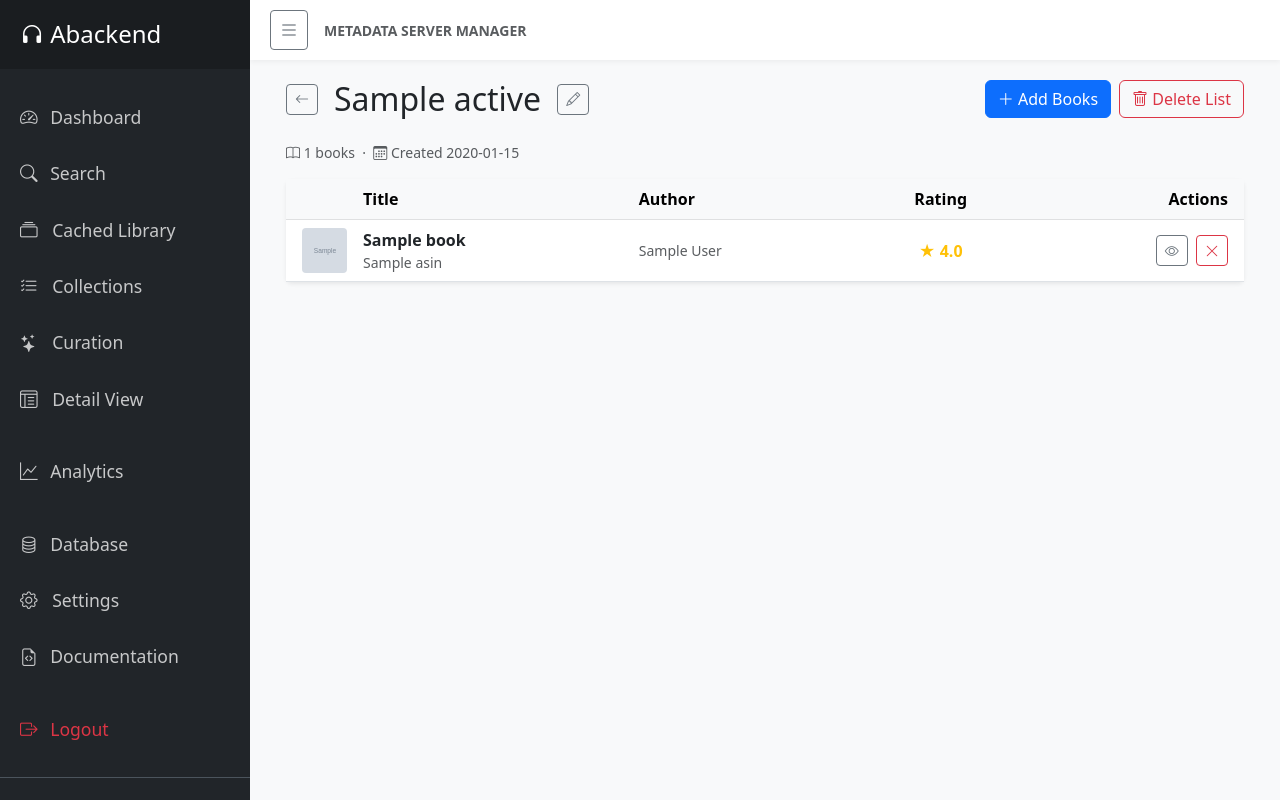
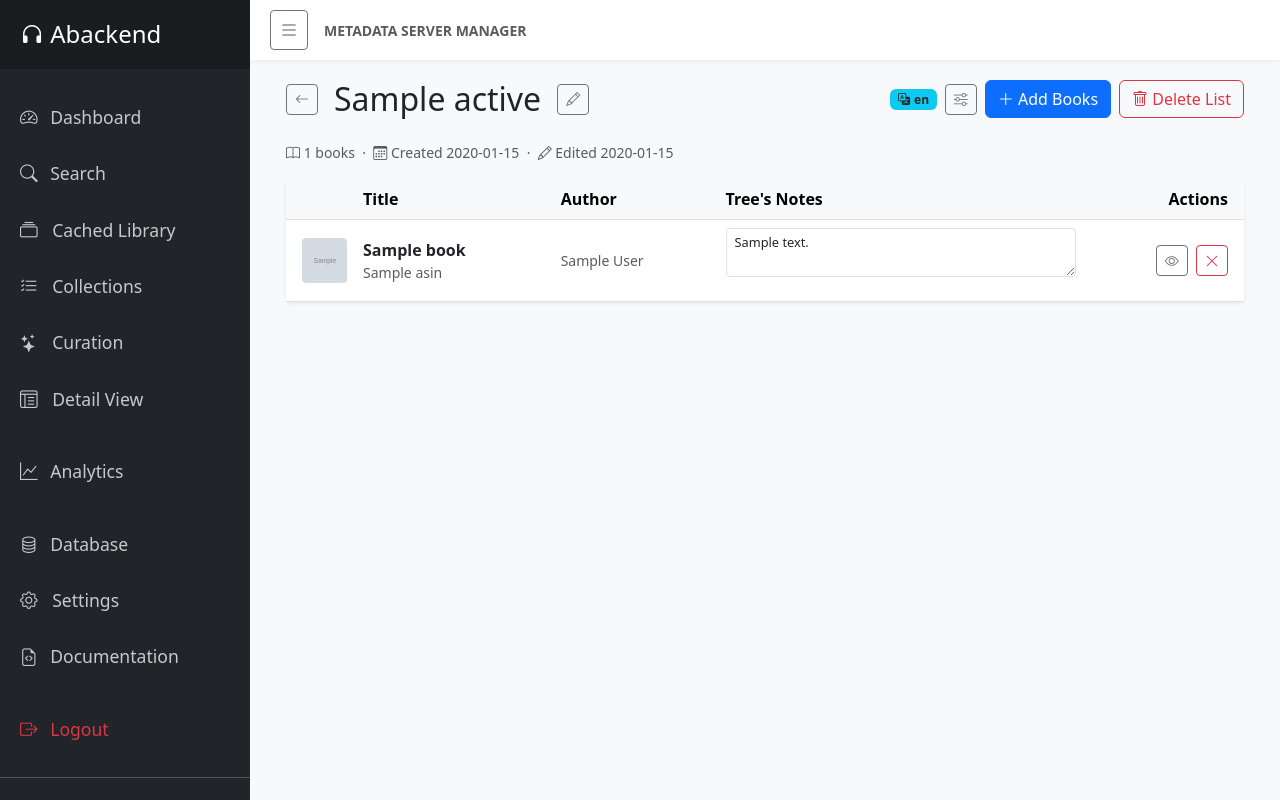
Before and after one commit to nreexy/abackend, a Python web app: template proxy_service/templates/curation.html in a window 1280 px wide. Run offline with Jinja, Linux system fonts and the light colour scheme; the template is opened without the code that fills it: most values are stand-ins (such as "Sample title", 1, 10 or a date in 2020); grey boxes marked "Sample" are stand-in pictures.

Commit message:
feat: add list metadata and item notes to curation service

```diff
--- a/proxy_service/app/database/__init__.py
+++ b/proxy_service/app/database/__init__.py
@@ -92,6 +92,9 @@ from .lists import (
     get_list_by_id,
     delete_list_by_id,
     update_list_name,
+    update_list_metadata,
+    set_item_note,
+    get_item_note,
     add_item_to_list,
     remove_item_from_list
 )
--- a/proxy_service/templates/curation.html
+++ b/proxy_service/templates/curation.html
@@ -18,7 +18,16 @@
         <i class="bi bi-pencil"></i>
       </button>
     </div>
-    <div class="d-flex gap-2">
+    <div class="d-flex gap-2 align-items-center">
+      {% if active_list.hidden %}
+      <span class="badge bg-secondary" title="Hidden from API responses"><i class="bi bi-eye-slash me-1"></i>Hidden</span>
+      {% endif %}
+      {% if active_list.language %}
+      <span class="badge bg-info text-dark"><i class="bi bi-translate me-1"></i>{{ active_list.language }}</span>
+      {% endif %}
+      <button class="btn btn-outline-secondary btn-sm" data-bs-toggle="modal" data-bs-target="#listSettingsModal" title="List settings">
+        <i class="bi bi-sliders"></i>
+      </button>
       <button class="btn btn-primary" data-bs-toggle="modal" data-bs-target="#addBookModal">
         <i class="bi bi-plus-lg"></i> Add Books
       </button>
@@ -32,6 +41,9 @@
   <p class="text-muted small mb-3">
     <i class="bi bi-book"></i> {{ active_list.count }} books &nbsp;·&nbsp;
     <i class="bi bi-calendar3"></i> Created {{ active_list.created_at.strftime('%Y-%m-%d') }}
+    {% if active_list.updated_at %}
+    &nbsp;·&nbsp; <i class="bi bi-pencil"></i> Edited {{ active_list.updated_at.strftime('%Y-%m-%d') }}
+    {% endif %}
   </p>
 
   <!-- Books Table -->
@@ -45,7 +57,7 @@
               <th style="width:60px;"></th>
               <th>Title</th>
               <th>Author</th>
-              <th class="text-center">Rating</th>
+              <th style="min-width:220px;">Tree's Notes</th>
               <th class="text-end pe-3">Actions</th>
             </tr>
           </thead>
@@ -62,16 +74,20 @@
                 {% endif %}
               </td>
               <td>
-                <div class="fw-semibold text-truncate" style="max-width:320px;" title="{{ book.title }}">{{ book.title }}</div>
+                <div class="fw-semibold text-truncate" style="max-width:280px;" title="{{ book.title }}">{{ book.title }}</div>
                 <div class="text-muted small">{{ book.asin }}</div>
               </td>
               <td class="text-muted small">{{ book.authors_str or '-' }}</td>
-              <td class="text-center">
-                {% if book.rating %}
-                <span class="text-warning fw-bold">★ {{ "%.1f"|format(book.rating) }}</span>
-                {% else %}
-                <span class="text-muted">—</span>
-                {% endif %}
+              <td>
+                <textarea
+                  class="note-field form-control form-control-sm"
+                  data-asin="{{ book.asin }}"
+                  rows="2"
+                  maxlength="500"
+                  placeholder="Add a note…"
+                  style="resize:vertical;min-height:2.5rem;font-size:0.8rem;border-color:#dee2e6;background:transparent;"
+                >{{ book.trees_notes or '' }}</textarea>
+                <div class="note-status text-muted" style="font-size:0.7rem;min-height:1rem;"></div>
               </td>
               <td class="text-end pe-3">
                 <a href="/detail_view?asin={{ book.asin }}" class="btn btn-sm btn-outline-secondary me-1" title="View Details">
@@ -183,6 +199,41 @@
     </div>
   </div>
 
+  <!-- List Settings Modal -->
+  <div class="modal fade" id="listSettingsModal" tabindex="-1">
+    <div class="modal-dialog">
+      <div class="modal-content">
+        <form action="/curation/{{ active_list._id }}/settings" method="post">
+          <div class="modal-header">
+            <h5 class="modal-title"><i class="bi bi-sliders me-2"></i>List Settings</h5>
+            <button type="button" class="btn-close" data-bs-dismiss="modal"></button>
+          </div>
+          <div class="modal-body">
+            <div class="mb-3">
+              <label class="form-label fw-semibold">Language</label>
+              <input type="text" class="form-control" name="language"
+                value="{{ active_list.language or '' }}"
+                placeholder="e.g. en, de, fr">
+              <div class="form-text">Used in API responses to identify the list's primary language.</div>
+            </div>
+            <div class="form-check form-switch">
+              <input class="form-check-input" type="checkbox" name="hidden" value="true" id="hiddenToggle"
+                {% if active_list.hidden %}checked{% endif %}>
+              <label class="form-check-label" for="hiddenToggle">
+                <strong>Hide from API</strong>
+                <div class="text-muted small">When enabled, this list is excluded from <code>GET /curation/lists</code> responses unless <code>include_hidden=true</code> is passed.</div>
+              </label>
+            </div>
+          </div>
+          <div class="modal-footer">
+            <button type="button" class="btn btn-secondary" data-bs-dismiss="modal">Cancel</button>
+            <button type="submit" class="btn btn-primary">Save</button>
+          </div>
+        </form>
+      </div>
+    </div>
+  </div>
+
   <!-- Rename Modal -->
   <div class="modal fade" id="renameModal" tabindex="-1">
     <div class="modal-dialog">
@@ -252,25 +303,53 @@
       container.innerHTML = '';
 
       books.forEach(book => {
-        const cover = book.cover || '';
         const authors = book.authors ? book.authors.join(', ') : (book.author || 'Unknown');
         const rating = book.rating ? `★ ${book.rating.toFixed(1)}` : '';
 
         const row = document.createElement('div');
         row.className = 'd-flex align-items-center gap-3 p-2 border-bottom hover-bg';
-        row.innerHTML = `
-          ${cover
-            ? `<img src="${cover}" style="width:40px;height:40px;object-fit:cover;border-radius:4px;flex-shrink:0;" alt="cover">`
-            : `<div style="width:40px;height:40px;background:#e9ecef;border-radius:4px;flex-shrink:0;display:flex;align-items:center;justify-content:center;"><i class="bi bi-book text-muted"></i></div>`
-          }
-          <div class="flex-grow-1 overflow-hidden">
-            <div class="fw-semibold text-truncate">${book.title}</div>
-            <div class="text-muted small text-truncate">${authors} ${rating ? '· ' + rating : ''}</div>
-          </div>
-          <button class="btn btn-sm btn-outline-primary flex-shrink-0" onclick="addBook('${book.asin}', this)">
-            <i class="bi bi-plus-lg"></i> Add
-          </button>
-        `;
+
+        // Cover image — src set via setAttribute, never via innerHTML interpolation
+        const coverEl = document.createElement('div');
+        coverEl.style.cssText = 'width:40px;height:40px;flex-shrink:0;border-radius:4px;overflow:hidden;';
+        if (book.cover) {
+          const img = document.createElement('img');
+          img.setAttribute('src', book.cover);
+          img.setAttribute('alt', 'cover');
+          img.style.cssText = 'width:100%;height:100%;object-fit:cover;';
+          coverEl.appendChild(img);
+        } else {
+          coverEl.style.cssText += 'background:#e9ecef;display:flex;align-items:center;justify-content:center;';
+          const icon = document.createElement('i');
+          icon.className = 'bi bi-book text-muted';
+          coverEl.appendChild(icon);
+        }
+
+        // Text block — textContent prevents any HTML injection
+        const textEl = document.createElement('div');
+        textEl.className = 'flex-grow-1 overflow-hidden';
+
+        const titleEl = document.createElement('div');
+        titleEl.className = 'fw-semibold text-truncate';
+        titleEl.textContent = book.title;
+
+        const metaEl = document.createElement('div');
+        metaEl.className = 'text-muted small text-truncate';
+        metaEl.textContent = rating ? `${authors} · ${rating}` : authors;
+
+        textEl.appendChild(titleEl);
+        textEl.appendChild(metaEl);
+
+        // Add button — asin stored in data attribute, handler attached via addEventListener
+        const btn = document.createElement('button');
+        btn.className = 'btn btn-sm btn-outline-primary flex-shrink-0';
+        btn.dataset.asin = book.asin;
+        btn.innerHTML = '<i class="bi bi-plus-lg"></i> Add';
+        btn.addEventListener('click', function () { addBook(this.dataset.asin, this); });
+
+        row.appendChild(coverEl);
+        row.appendChild(textEl);
+        row.appendChild(btn);
         container.appendChild(row);
       });
     }
@@ -325,6 +404,39 @@
         if (e.key === 'Enter') searchBooks();
       });
     });
+
+    // Auto-save notes on blur
+    let noteTimers = {};
+    document.querySelectorAll('.note-field').forEach(ta => {
+      const statusEl = ta.nextElementSibling;
+
+      ta.addEventListener('input', () => {
+        statusEl.textContent = '';
+        clearTimeout(noteTimers[ta.dataset.asin]);
+        noteTimers[ta.dataset.asin] = setTimeout(() => saveNote(ta, statusEl), 1200);
+      });
+
+      ta.addEventListener('blur', () => {
+        clearTimeout(noteTimers[ta.dataset.asin]);
+        saveNote(ta, statusEl);
+      });
+    });
+
+    async function saveNote(ta, statusEl) {
+      const asin = ta.dataset.asin;
+      const note = ta.value;
+      try {
+        const res = await fetch(`/curation/lists/${LIST_ID}/items/${asin}/note`, {
+          method: 'PUT',
+          headers: { 'Content-Type': 'application/json' },
+          body: JSON.stringify({ note })
+        });
+        statusEl.textContent = res.ok ? '✓ saved' : '⚠ error';
+        setTimeout(() => { statusEl.textContent = ''; }, 2000);
+      } catch {
+        statusEl.textContent = '⚠ error';
+      }
+    }
   </script>
 
   {% else %}
@@ -344,8 +456,16 @@
       <div class="card h-100 shadow-sm border-0">
         <div class="card-body">
           <div class="d-flex justify-content-between align-items-start mb-2">
-            <h5 class="card-title text-truncate mb-0" style="max-width:80%;" title="{{ lst.name }}">{{ lst.name }}</h5>
-            <span class="badge bg-secondary"><i class="bi bi-stars me-1"></i>Curated</span>
+            <h5 class="card-title text-truncate mb-0" style="max-width:75%;" title="{{ lst.name }}">{{ lst.name }}</h5>
+            <div class="d-flex gap-1 flex-wrap justify-content-end">
+              {% if lst.hidden %}
+              <span class="badge bg-secondary" title="Hidden from API"><i class="bi bi-eye-slash"></i></span>
+              {% endif %}
+              {% if lst.language %}
+              <span class="badge bg-info text-dark">{{ lst.language }}</span>
+              {% endif %}
+              <span class="badge bg-light text-dark border"><i class="bi bi-stars me-1"></i>Curated</span>
+            </div>
           </div>
           <p class="text-muted small mt-2 mb-3">
             <i class="bi bi-book me-1"></i>{{ lst.count }} books
```
Also changed, not shown: proxy_service/app/database/lists.py (+30 -0 lines), proxy_service/app/routers/api.py (+45 -11 lines), proxy_service/app/routers/ui/curation.py (+14 -0 lines).
